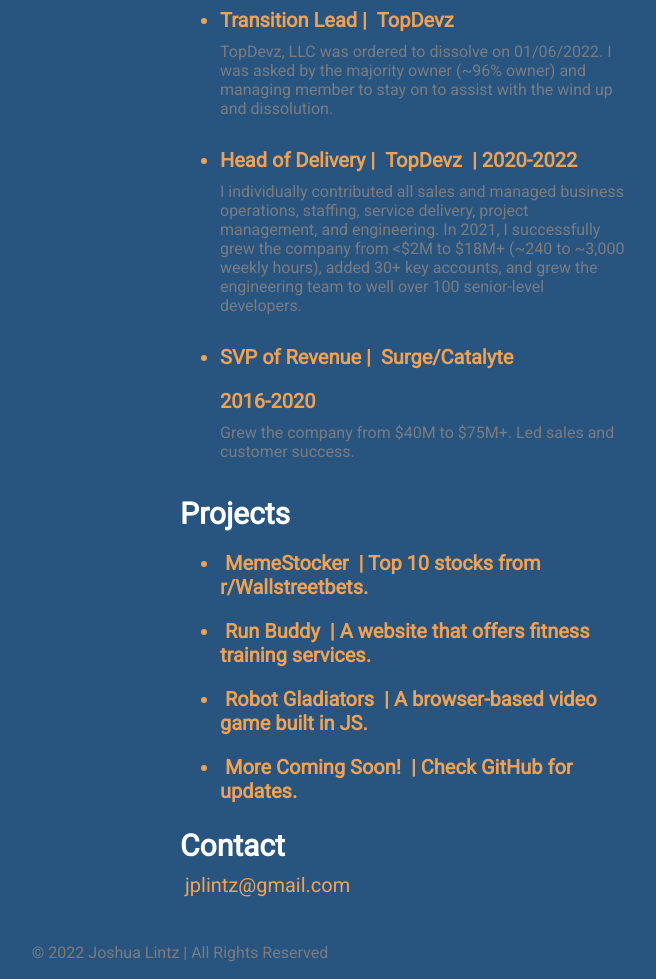
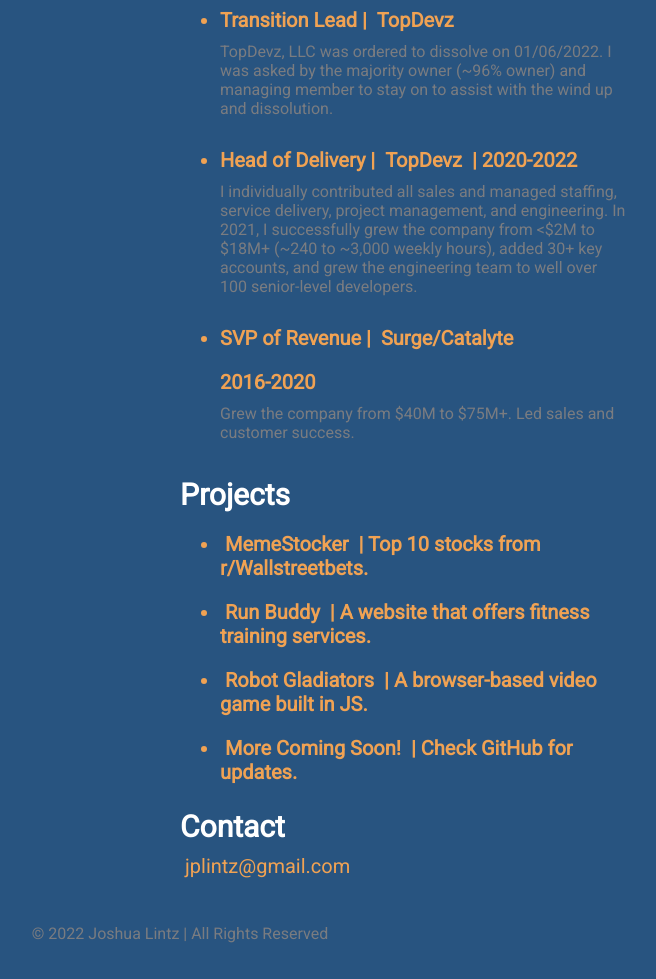
Before and after one commit to joshualintz/joshualintz, a plain HTML site: page index.html in a window 1280 px wide. Shown: the part 1019-1998 px from the top of the page, without its empty margins (460-1116 px from the left). Drawn offline with Linux system fonts and the light colour scheme.

Commit message:
updated description

```diff
--- a/index.html
+++ b/index.html
@@ -59,7 +59,7 @@
                     <li>
                         <h3>Head of Delivery | <a href="https://www.topdevz.io" target="_blank">TopDevz</a> | 2020-2022</h3>
                         <p>
-                            I individually contributed all sales and managed business operations, staffing, service delivery, project management, and engineering.
+                            I individually contributed all sales and managed staffing, service delivery, project management, and engineering.
                             In 2021, I successfully grew the company from <$2M to $18M+ (~240 to ~3,000 weekly hours), added 30+ key accounts, and grew the engineering team to well over 100 senior-level developers.
                         </p>
                     </li>
```
